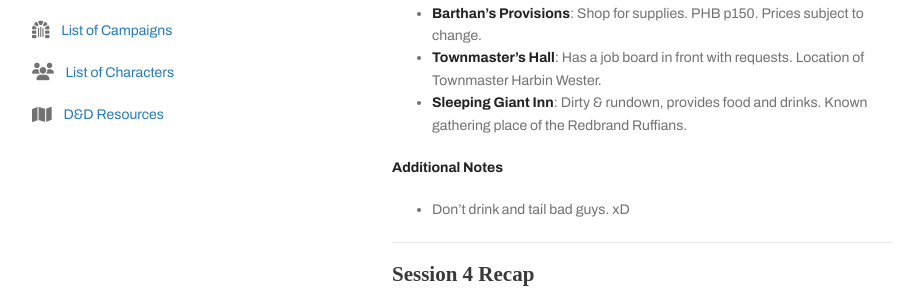
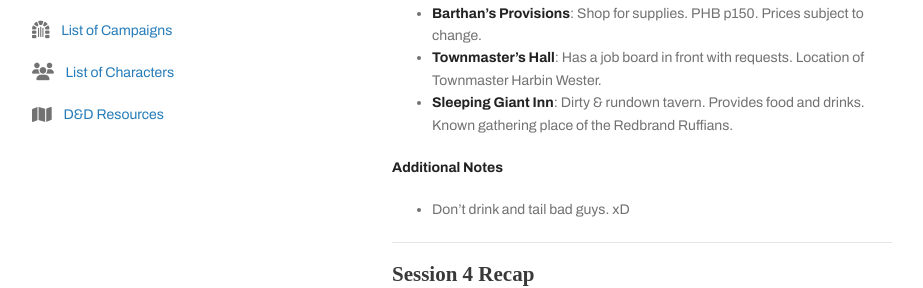
Before and after one commit to tethyrplays/tethyrplays, a Jekyll site: the page built from campaign/2021-lmop-with-dm-nicole.md, in a window 1280 px wide and 900 px high, scrolled down 2995 px. Shown: the part 165-453 px from the top of the window, without its empty margins (178-1101 px from the left). Built offline with Jekyll 4.4.1, drawn with Linux system fonts in a browser that asks for light colours; nearby versions of some CDN libraries; some web fonts are replaced; our own code applies the rules of GitHub Pages for plain Markdown files; the repository's description, which GitHub fills in, is left out.

Commit message:
Update 2021-lmop-with-dm-nicole.md

```diff
--- a/campaign/2021-lmop-with-dm-nicole.md
+++ b/campaign/2021-lmop-with-dm-nicole.md
@@ -100,7 +100,7 @@ DM: Due to interest in sidequests, the game will switch to the use of XP instead
 - **Female citizen (name??)**: Is overheard by the party in the Townhall asking the Wester for assistance with her property being damaged.
 - **Barthan's Provisions**: Shop for supplies. PHB p150. Prices subject to change.
 - **Townmaster's Hall**: Has a job board in front with requests. Location of Townmaster Harbin Wester.
-- **Sleeping Giant Inn**: Dirty & rundown, provides food and drinks. Known gathering place of the Redbrand Ruffians.
+- **Sleeping Giant Inn**: Dirty & rundown tavern. Provides food and drinks. Known gathering place of the Redbrand Ruffians.
 
 **Additional Notes**
 
```
